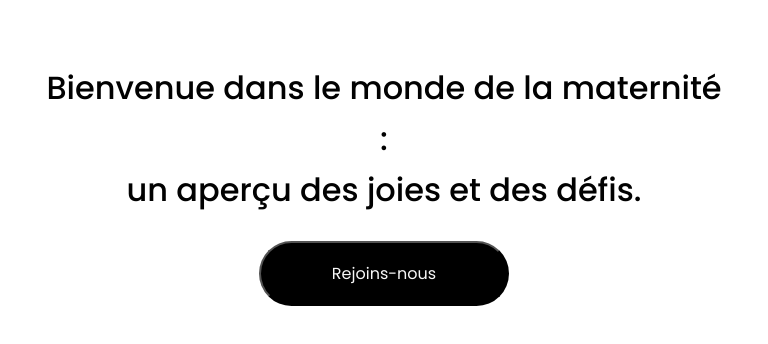
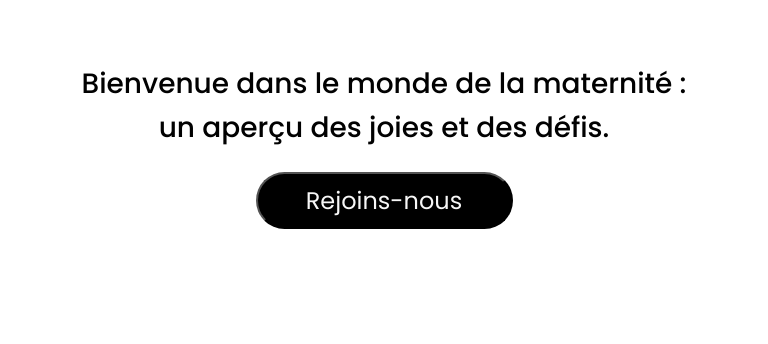
Before and after one commit to wanyagi/Blog, a React (Create React App) app in the folder client/: page / in a window 768 px wide. Shown: the part 802-1146 px from the top of the page. Built offline with nearby package versions, Linux system fonts and the light colour scheme; no server answers.

Commit message:
29.0 Still testing my comments component which is not working on mobile browsers.

```diff
--- a/client/src/components/ArticlePage.css
+++ b/client/src/components/ArticlePage.css
@@ -157,7 +157,7 @@
 
     .articles--content img {
         grid-column: 1 / -1;
-        width: 100%;
+        width: 85vw;
         height: auto;
         object-fit: cover;
         margin: 30px auto;
--- a/client/src/components/Comments.jsx
+++ b/client/src/components/Comments.jsx
@@ -20,7 +20,7 @@ const Comments = () => {
     textarea.style.height = `${textarea.scrollHeight}px`;
   };
 
-  const handleTextareaFocues = () => {
+  const handleTextareaFocus = () => {
     if (!loggedIn) {
       setTextarea(true);
     };
@@ -49,7 +49,7 @@ const Comments = () => {
       <form className="comment--section" onSubmit={handleCommentSubmission}>
         {!loggedIn && textarea && <div className="comments--error--state"><NavLink to="/login">Connecte-toi</NavLink> et post ton commentaire</div>}
         {loading && <div className="comments--loading--state"></div>}
-        <textarea placeholder="Laisse un commentaire..." name="comments" id="comments" value={comment} onChange={handleComment} onFocus={handleTextareaFocues} />
+        <textarea placeholder="Laisse un commentaire..." name="comments" id="comments" value={comment} onChange={handleComment} onFocus={handleTextareaFocus} />
         <div id="comment--section--button">
           <button className="comment--section--button" type="submit">Valider</button>
         </div>
--- a/client/src/components/HeroSection.css
+++ b/client/src/components/HeroSection.css
@@ -12,6 +12,8 @@
     color: #010101;
     position: absolute;
     z-index: 1;
+    width: 100%;
+    height: 100%;
 }
 
 .hero--info h1, .hero--info h2 {
@@ -77,7 +79,7 @@ button a:hover {
     }
 
     button {
-        align-self: center;
+        align-self: left;
         height: 65px;
         width: 250px;
         font-size: 2rem;
@@ -92,10 +94,10 @@ button a:hover {
 }
 
 
-@media (min-width: 768px) and (max-width: 1024px) {
+@media (min-width: 820px) and (max-width: 1024px) {
 
     .hero--info {
-        top: 88%;
+        top: 90%;
         display: flex;
         flex-direction: column;
         font-size: 0.78rem;
@@ -112,7 +114,7 @@ button a:hover {
         text-align: center;
         font-size: 32px;
         font-weight: 500;
-        margin: 1rem 1rem;
+        margin: 1rem 2rem;
     }
 
     button {
@@ -120,7 +122,7 @@ button a:hover {
         height: 65px;
         width: 250px;
         font-size: 2rem;
-        margin-top: 10px;
+        margin-top: 5px;
     }
 
     button a {
@@ -131,7 +133,7 @@ button a:hover {
 
 }
 
-@media (min-width: 767px) and (max-width: 821px) {
+@media (min-width: 767px) and (max-width: 819px) {
 
     .hero--info {
         top: 89%;
@@ -149,19 +151,21 @@ button a:hover {
 
     .hero--info h1 {
         text-align: center;
-        font-size: 32px;
+        font-size: 28px;
         font-weight: 500;
-        margin: 1rem 2.5rem;
+        margin: 1rem 4rem;
     }
 
     button {
-        margin-top: 10px;
+        margin-top: 5px;
+        align-self: center;
+        width: 257px;
     }
 
     button a {
         text-decoration: none;
         color: #f7f7f7;
-        font-size: 1rem;
+        font-size: 1.5rem;
     }
 
 }
@@ -196,7 +200,7 @@ button a:hover {
         height: 55px;
         width: 200px;
         font-size: 2rem;
-        margin: 0;
+        margin: -5px;
     }
 
     button a {
@@ -221,7 +225,7 @@ button a:hover {
 
     .hero--info h2 {
         color: #f7f7f7;
-        margin-bottom: 30px;
+        margin-bottom: 20px;
         font-size: 2.5rem;
     }
 
@@ -253,7 +257,7 @@ button a:hover {
 
     .hero--info h2 {
         color: #f7f7f7;
-        margin-bottom: 30px;
+        margin-bottom: 15px;
         font-size: 2.5rem;
     }
 
@@ -272,7 +276,7 @@ button a:hover {
 
 
     button {
-        margin-top: 5px;
+        margin-top: -5px;
     }
 
 
@@ -291,7 +295,7 @@ button a:hover {
 
     .hero--info h2 {
         color: #f7f7f7;
-        margin-bottom: 30px;
+        margin-bottom: 20px;
         font-size: 2.5rem;
     }
 
@@ -329,7 +333,7 @@ button a:hover {
 
     .hero--info h2 {
         color: #f7f7f7;
-        margin-bottom: 30px;
+        margin-bottom: 15px;
         font-size: 2.5rem;
     }
 
@@ -348,7 +352,7 @@ button a:hover {
 
 
     button {
-        margin-top: 10px;
+        margin-top: -5px;
     }
 
 }
--- a/client/src/components/Home.css
+++ b/client/src/components/Home.css
@@ -19,14 +19,14 @@
   }
 }
 
-@media screen and (max-width: 1000px) {
+@media (min-width: 820px) and (max-width: 1000px) {
   .posts--section {
-    margin-top: 630px;
+    margin-top: 450px;
     gap: 20px;
   }
 }
 
-@media screen and (max-width: 820px) {
+@media screen and (max-width: 819px) {
   .posts--section {
     margin-top: 400px;
     gap: 20px;
@@ -56,14 +56,14 @@
 
 @media screen and (max-width: 390px) {
   .posts--section {
-    margin-top: 5px;
+    margin-top: -25px;
     gap: 20px;
   }
 }
 
 @media screen and (max-width: 375px) {
   .posts--section {
-    margin-top: -205px;
+    margin-top: -200px;
     gap: 20px;
   }
 }
--- a/client/src/components/Posts.css
+++ b/client/src/components/Posts.css
@@ -112,6 +112,44 @@
    font-size: 2.5rem;
 }
 
+@media (max-width: 1024px) {
+
+   .posts--container {
+      display: flex;
+      flex-direction: row;
+      flex-wrap: nowrap;
+      align-items: center;
+      justify-content: flex-start;
+      overflow-x: auto;
+      padding: 10px;
+      margin-top: 50px;
+      margin-left: 10px;
+      gap: 20px;
+   }
+
+   .posts {
+      flex:0 0 auto;
+   }
+
+   .loading--state, .error--state{
+      display: flex;
+      align-items: center;
+      justify-content: center;
+      margin: auto;
+      width: 100vw;
+      height: 100vh;
+      color:  #ff5800;
+      font-size: 1.5rem;
+   }
+
+   .posts button {
+     width: 100%;
+     font-size: 1.5rem;
+     padding-left: 10px;
+   }
+
+}
+
 @media (min-width: 916px) {
 
    .loading--state, .error--state {
@@ -153,41 +191,3 @@
    }
 
 }
-
-@media (max-width: 1024px) {
-
-   .posts--container {
-      display: flex;
-      flex-direction: row;
-      flex-wrap: nowrap;
-      align-items: center;
-      justify-content: flex-start;
-      overflow-x: auto;
-      padding: 10px;
-      margin-top: 50px;
-      margin-left: 10px;
-      gap: 20px;
-   }
-
-   .posts {
-      flex:0 0 auto;
-   }
-
-   .loading--state, .error--state{
-      display: flex;
-      align-items: center;
-      justify-content: center;
-      margin: auto;
-      width: 100vw;
-      height: 100vh;
-      color:  #ff5800;
-      font-size: 1.5rem;
-   }
-
-   .posts button {
-     width: 100%;
-     font-size: 1.5rem;
-     padding-left: 10px;
-   }
-
-}
```
